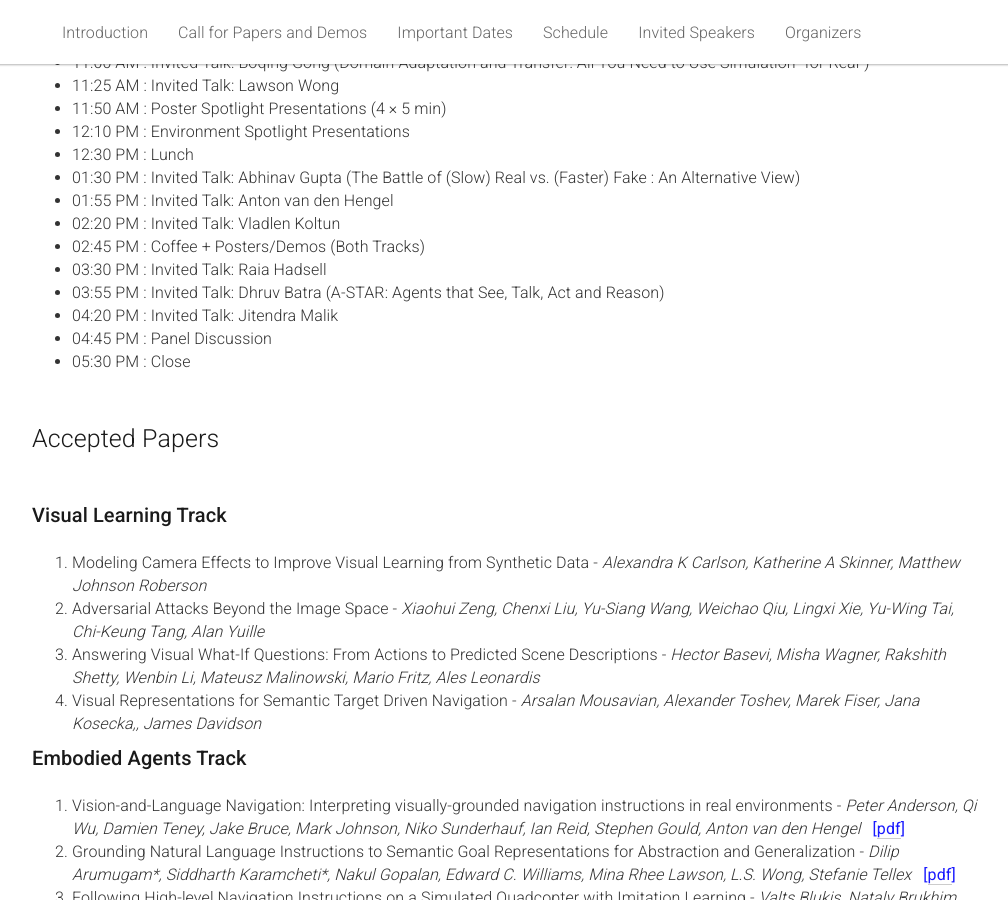
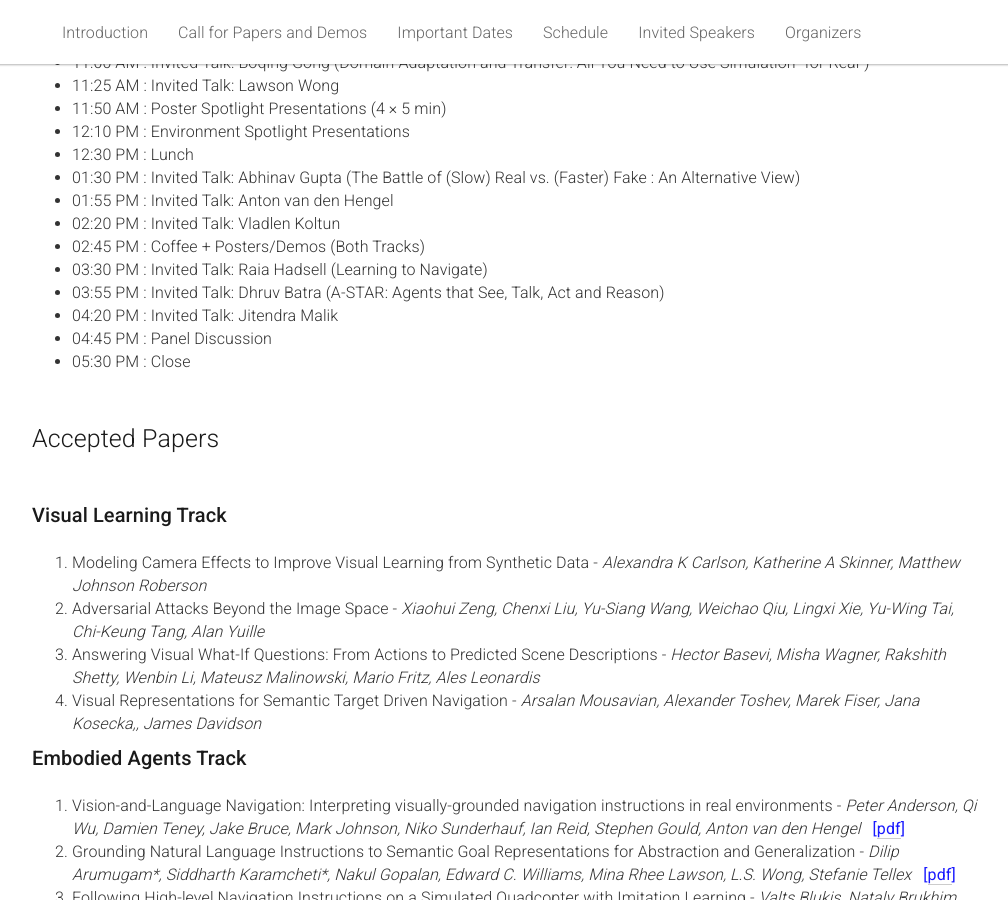
Before and after one commit to eccv18-vlease/eccv18-vlease.github.io, a Jekyll site: the page built from _pages/home.md, in a window 1280 px wide and 900 px high, scrolled down 2410 px. Shown: the whole window, without its empty margins (133-1141 px from the left). Built offline with Jekyll 4.4.1, drawn with Linux system fonts in a browser that asks for light colours.

Commit message:
Adds Raia's talk title

```diff
--- a/_pages/home.md
+++ b/_pages/home.md
@@ -192,7 +192,7 @@ acknowledgements: ""
       <li>01:55 PM : Invited Talk: Anton van den Hengel</li>
       <li>02:20 PM : Invited Talk: Vladlen Koltun</li>
       <li>02:45 PM : Coffee + Posters/Demos (Both Tracks)</li>
-      <li>03:30 PM : Invited Talk: Raia Hadsell</li>
+      <li>03:30 PM : Invited Talk: Raia Hadsell (Learning to Navigate)</li>
       <li>03:55 PM : Invited Talk: Dhruv Batra (A-STAR: Agents that See, Talk, Act and Reason)</li>
       <li>04:20 PM : Invited Talk: Jitendra Malik</li>
       <li>04:45 PM : Panel Discussion</li>
```
